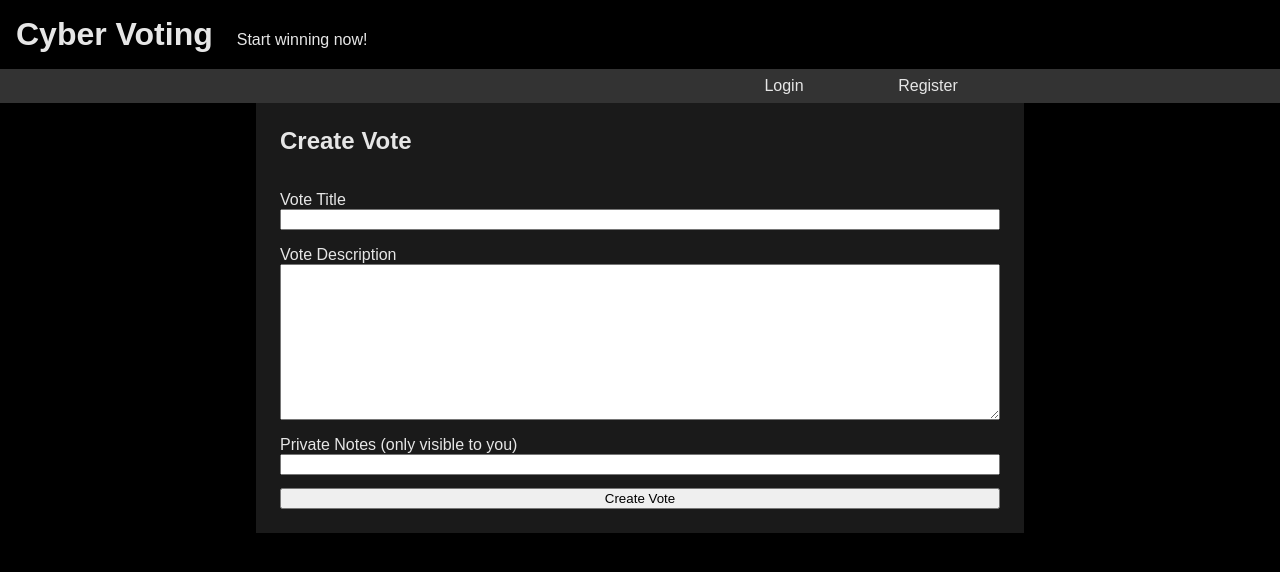
After one commit to enowars/enowars3-service-voting, a Flask app: template app/templates/create.html in a window 1280 px wide. The commit adds this page. Shown: the top 572 px of the page. Run offline with Flask 2, Linux system fonts and the light colour scheme; the template is opened without the code that fills it, so the values that code supplies are empty.

Commit message:
Add create route and frontend

```diff
--- a/app/app.py
+++ b/app/app.py
@@ -96,6 +96,9 @@ def vote(user, voteID, votedYes):
 
 def getPoll(id):
 	return True # TODO
+
+def createPoll(user, title, description, notes):
+	return 1 # TODO
 
 def initDB():
 	db = sqlite3.connect("data.sqlite3")
@@ -232,4 +235,33 @@ def pageVote():
 
 		return render_template("vote.html", session = session)
 
+
+@app.route("/create.html", methods=['GET', 'POST'])
+def pageCreate():
+	session = getSession(request)
+
+	# redirect if user is not logged in
+	if session == None:
+		return redirect("login.html")
+
+	if request.method == "POST":
+		try:
+			titleProvided = request.form["title"]
+			descriptionProvided = request.form["description"]
+			notesProvided = request.form["notes"]
+		except KeyError:
+			abort(400)
+
+		# TODO validate input
+
+		result = createPoll(session[2], titleProvided, descriptionProvided, notesProvided)
+
+		if result == None:
+			return render_template("create.html", session = session, current = "create",
+					title = titleProvided, description = descriptionProvided, notes = notesProvided, msg = "Creation failed.")
+
+		return redirect("vote.html?v={}".format(result))
+	else:
+		return render_template("create.html", session = session, current = "create")
+
 initDB()
--- a/app/templates/base.html
+++ b/app/templates/base.html
@@ -12,21 +12,22 @@
 	<body>
 		<!--<noscript></noscript>-->
 		<header id="header">
-			<h1><a href="index.html">Cyber Voting</a></h1><span>Start winning now!</span>
+			<h1><a href="/index.html">Cyber Voting</a></h1><span>Start winning now!</span>
 		</header>
 
 		<nav>
 			{% if session %}
 			<div id="logout">
 				<span>Welcome, {{ session[2] }}!</span>
+				<a href="/create.html"{% if current == "create" %} class="currentPage"{% endif %}>Create Vote</a>
 				<form action="/logout.html" method="post">
 					<input type="submit" value="Logout">
 				</form>
 			</div>
 			{% else %}
 			<div id="login">
-				<a href="login.html"{% if current == "login" %} class="currentPage"{% endif %}>Login</a>
-				<a href="register.html"{% if current == "reg" %} class="currentPage"{% endif %}>Register</a>
+				<a href="/login.html"{% if current == "login" %} class="currentPage"{% endif %}>Login</a>
+				<a href="/register.html"{% if current == "reg" %} class="currentPage"{% endif %}>Register</a>
 			</div>
 			{% endif %}
 		</nav>
--- /dev/null
+++ b/app/templates/create.html
@@ -0,0 +1,13 @@
+{% extends "base.html" %}
+{% block content %}
+<article>
+	<h2><a href="/create.html" class="title-link">Create Vote</a></h2>
+	{% if msg %}<p class="msg">{{ msg }}</p>{% endif %}
+	<form action="/create.html" method="post" class="simple-form">
+		<label for="title">Vote Title</label><input type="text" name="title"{% if title %} value="{{ title }}"{% endif %}>
+		<label for="description">Vote Description</label><textarea name="description" rows="10" cols="50">{% if description %}{{ description }}{% endif %}</textarea>
+		<label for="notes">Private Notes (only visible to you)</label><input type="text" name="notes"{% if notes %} value="{{ notes }}"{% endif %}>
+		<input type="submit" value="Create Vote">
+	</form>
+</article>
+{% endblock %}
--- a/app/www/main.css
+++ b/app/www/main.css
@@ -41,7 +41,7 @@ nav {
 	padding: 0 1.5em;
 }
 
-#login a {
+#login a, #logout a {
 	flex: 0 0 20%;
 	text-align: center;
 	text-decoration: none;
@@ -49,7 +49,7 @@ nav {
 	padding: 0.5em 0;
 }
 
-#login a:hover {
+#login a:hover, #logout a:hover {
 	background-color: #1a1a1a;
 }
 
@@ -84,6 +84,7 @@ nav {
 	font-size: 1em;
 	width: 100%;
 	height: 100%;
+	padding: 0.5em 0;
 }
 
 #logout form input:hover {
@@ -211,6 +212,19 @@ nav {
 	grid-row: -2 / -1;
 }
 
+.simple-form {
+	display: flex;
+	flex-flow: row wrap;
+}
+
+.simple-form > * {
+	flex: 1 1 100%;
+}
+
+.simple-form label, .simple-form input[type="submit"] {
+	margin-top: 1em;
+}
+
 .msg {
 	color: #b30000;
 }
```
